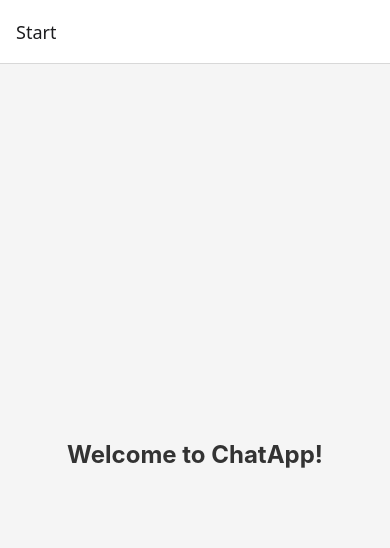
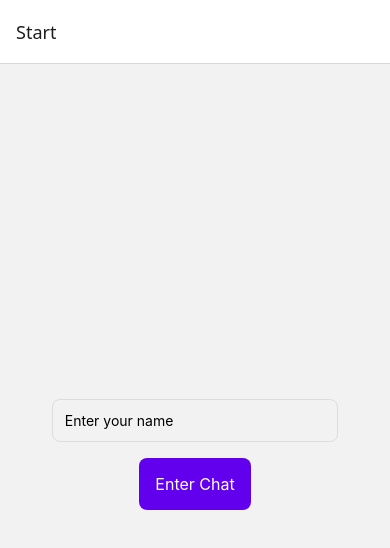
Before and after one commit to barendgabriel/chatapp, a React Native app: screen /Start in a window 390 px wide. Shown: the top 548 px of the page. Built offline with nearby package versions, Linux system fonts and the light colour scheme.

Commit message:
Update Start.tsx

```diff
--- a/src/screens/Start.tsx
+++ b/src/screens/Start.tsx
@@ -1,10 +1,35 @@
-import React from 'react';
-import { View, Text, StyleSheet } from 'react-native';
+import React, { useState } from 'react';
+import {
+  View,
+  TextInput,
+  TouchableOpacity,
+  Text,
+  StyleSheet,
+} from 'react-native';
 
-const Start: React.FC = () => {
+const Start = ({ navigation }: any) => {
+  const [name, setName] = useState('');
+
+  // Handle button press to navigate to the chat screen
+  const handleStartChat = () => {
+    if (name.trim()) {
+      navigation.navigate('Chat', { userName: name }); // Pass name as parameter to chat screen
+    } else {
+      alert('Please enter your name.');
+    }
+  };
+
   return (
     <View style={styles.container}>
-      <Text style={styles.title}>Welcome to ChatApp!</Text>
+      <TextInput
+        style={styles.input}
+        placeholder="Enter your name"
+        value={name}
+        onChangeText={setName}
+      />
+      <TouchableOpacity style={styles.button} onPress={handleStartChat}>
+        <Text style={styles.buttonText}>Enter Chat</Text>
+      </TouchableOpacity>
     </View>
   );
 };
@@ -14,12 +39,24 @@ const styles = StyleSheet.create({
     flex: 1,
     justifyContent: 'center',
     alignItems: 'center',
-    backgroundColor: '#f5f5f5',
+    padding: 16,
   },
-  title: {
-    fontSize: 24,
-    fontWeight: 'bold',
-    color: '#333',
+  input: {
+    width: '80%',
+    padding: 12,
+    borderWidth: 1,
+    borderColor: '#ddd',
+    borderRadius: 8,
+    marginBottom: 16,
+  },
+  button: {
+    backgroundColor: '#6200ee',
+    padding: 16,
+    borderRadius: 8,
+  },
+  buttonText: {
+    color: '#fff',
+    fontSize: 16,
   },
 });
 
```
